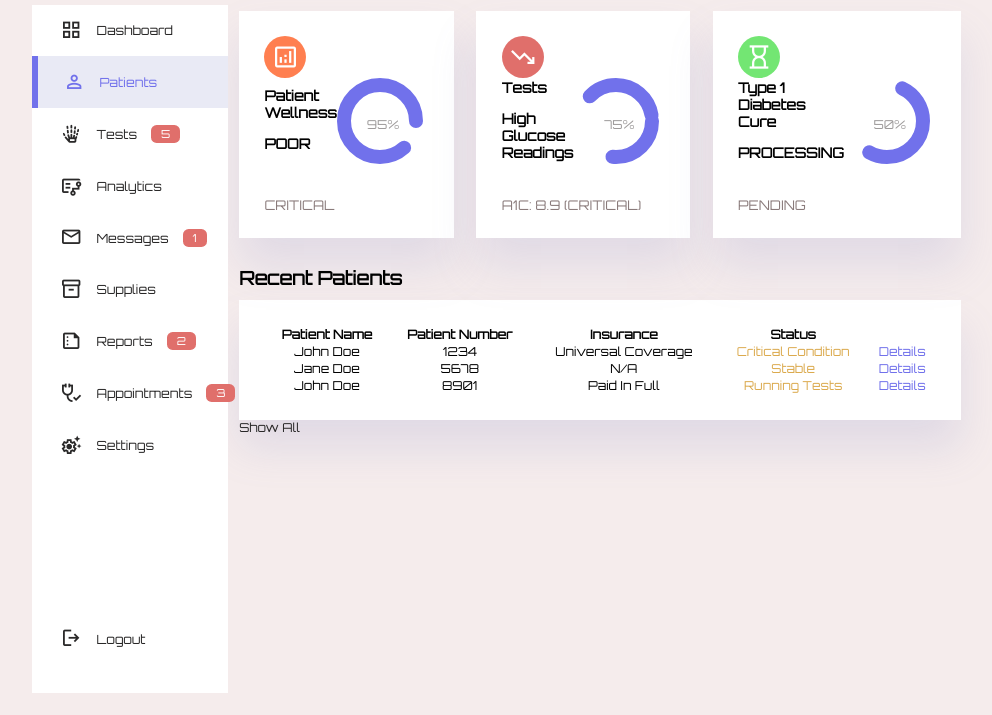
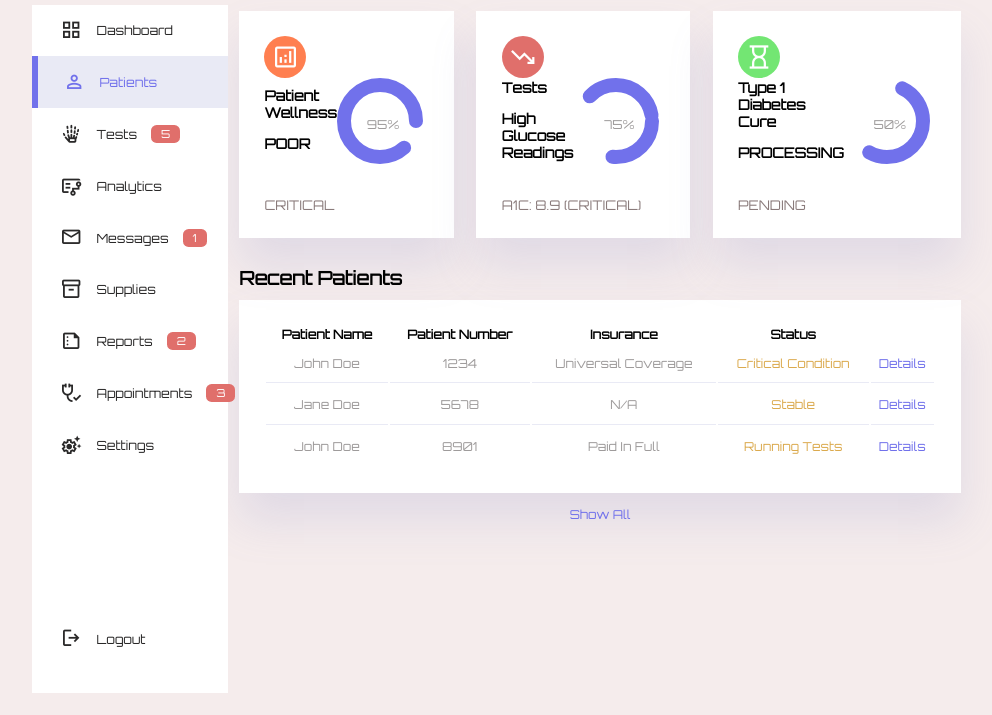
Before and after one commit to codingmster1/admin-dash-board, a plain HTML site: page index.html in a window 1280 px wide. Shown: the part 85-800 px from the top of the page, without its empty margins (0-992 px from the left). Drawn offline with nearby package versions, Linux system fonts and the light colour scheme; a web font is replaced by a local one.

Commit message:
show all and text space on table changed

```diff
--- a/styles.css
+++ b/styles.css
@@ -469,3 +469,23 @@ main .recent-patients table:hover
 {
     box-shadow: none;
 }
+
+main table tbody td
+{
+    height: 2.8rem;
+    border-bottom: 1px solid var(--color-light);
+    color: var(--color-dark-variant);
+}
+
+main table tbody tr:last-child td
+{
+    border: none;
+}
+
+main .recent-patients a
+{
+    text-align: center;
+    display: block;
+    margin: 1rem auto;
+    color: var(--color-primary);
+}
```
